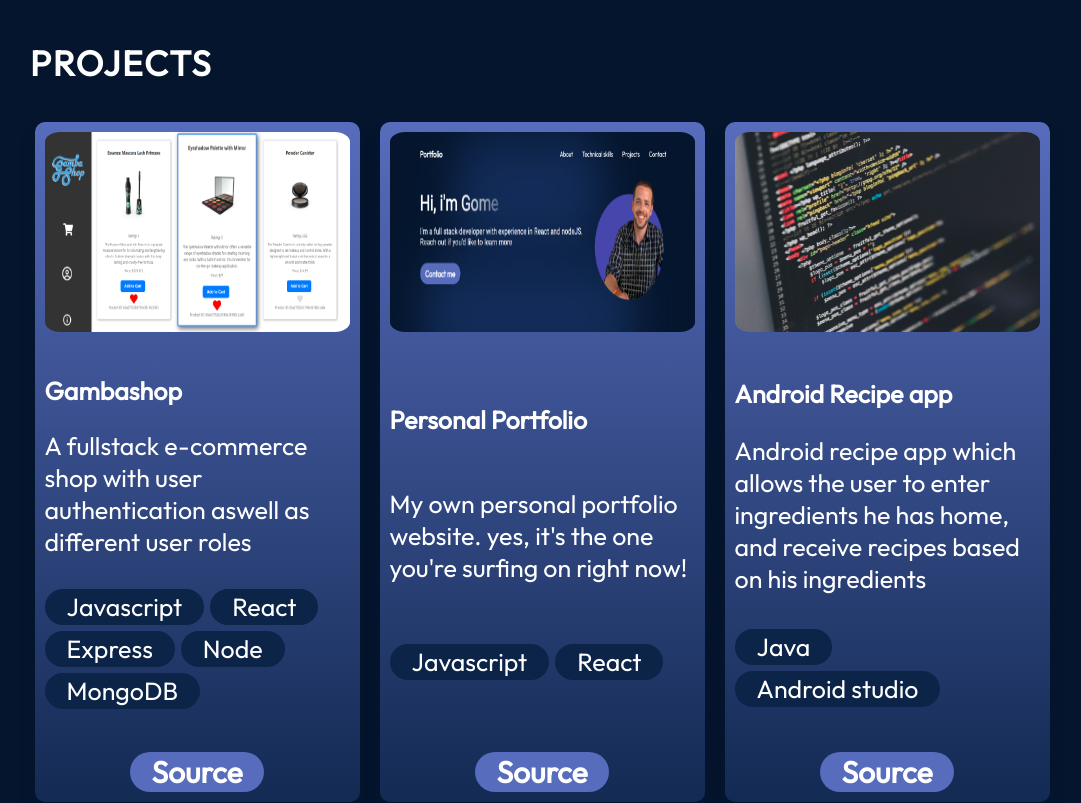
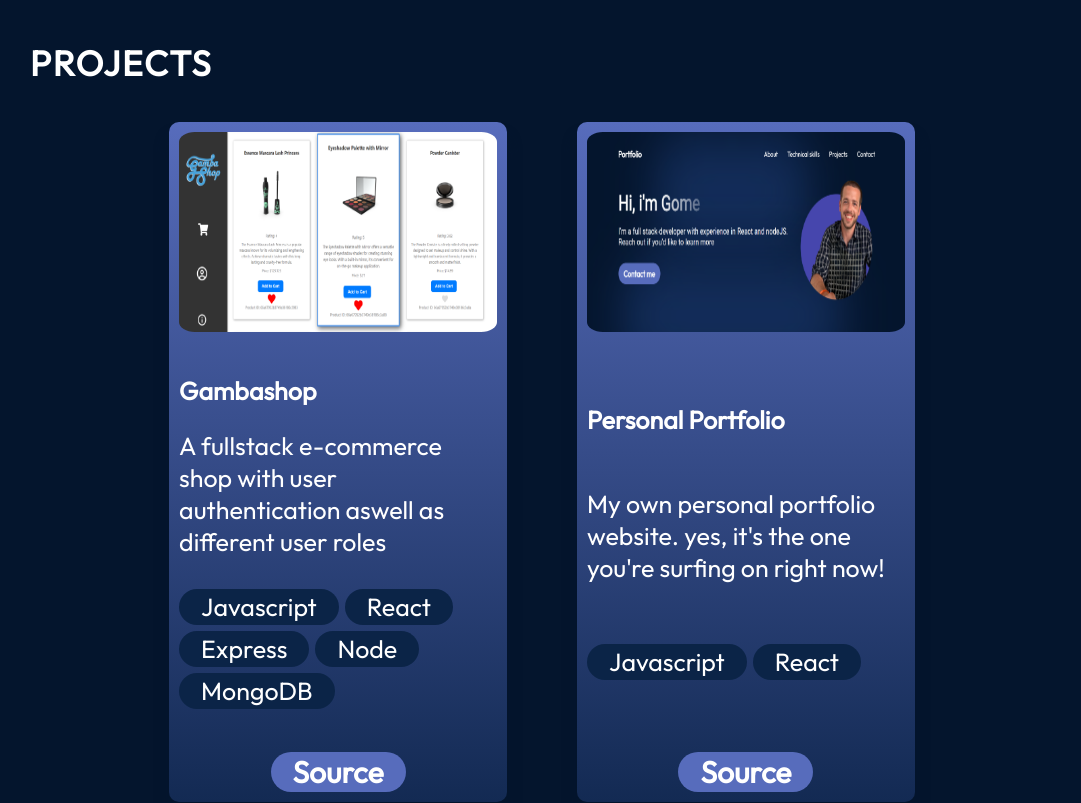
Before and after one commit to GomeBM/portfolio-website, a React (Vite) app: page / in a window 1280 px wide. Shown: the part 1680-2483 px from the top of the page, without its empty margins (98-1179 px from the left). Built offline with nearby package versions, Linux system fonts and the light colour scheme.

Commit message:
more css changes

```diff
--- a/src/components/Projects/ProjectCard.css
+++ b/src/components/Projects/ProjectCard.css
@@ -7,7 +7,7 @@
   background: linear-gradient(180deg, #576cbc 0%, #132a53 100%);
   box-shadow: 0 16px 14px 0 #04152d;
   padding: 10px 10px;
-  max-width: 325px;
+  max-width: 33%;
   height: 680px;
   transition: 0.3s ease-in-out;
   justify-content: space-between;
--- a/src/components/Projects/Projects.css
+++ b/src/components/Projects/Projects.css
@@ -21,6 +21,6 @@
   flex-wrap: wrap;
   align-items: center;
   justify-content: center;
-  gap: 20px;
+  gap: 70px;
   width: 100%;
 }
--- a/src/components/Skills/Skills.css
+++ b/src/components/Skills/Skills.css
@@ -91,9 +91,4 @@
     height: 60%;
     object-fit: contain;
   }
-
-  .skills-content {
-    justify-content: start;
-    margin-top: 4px;
-  }
 }
```
